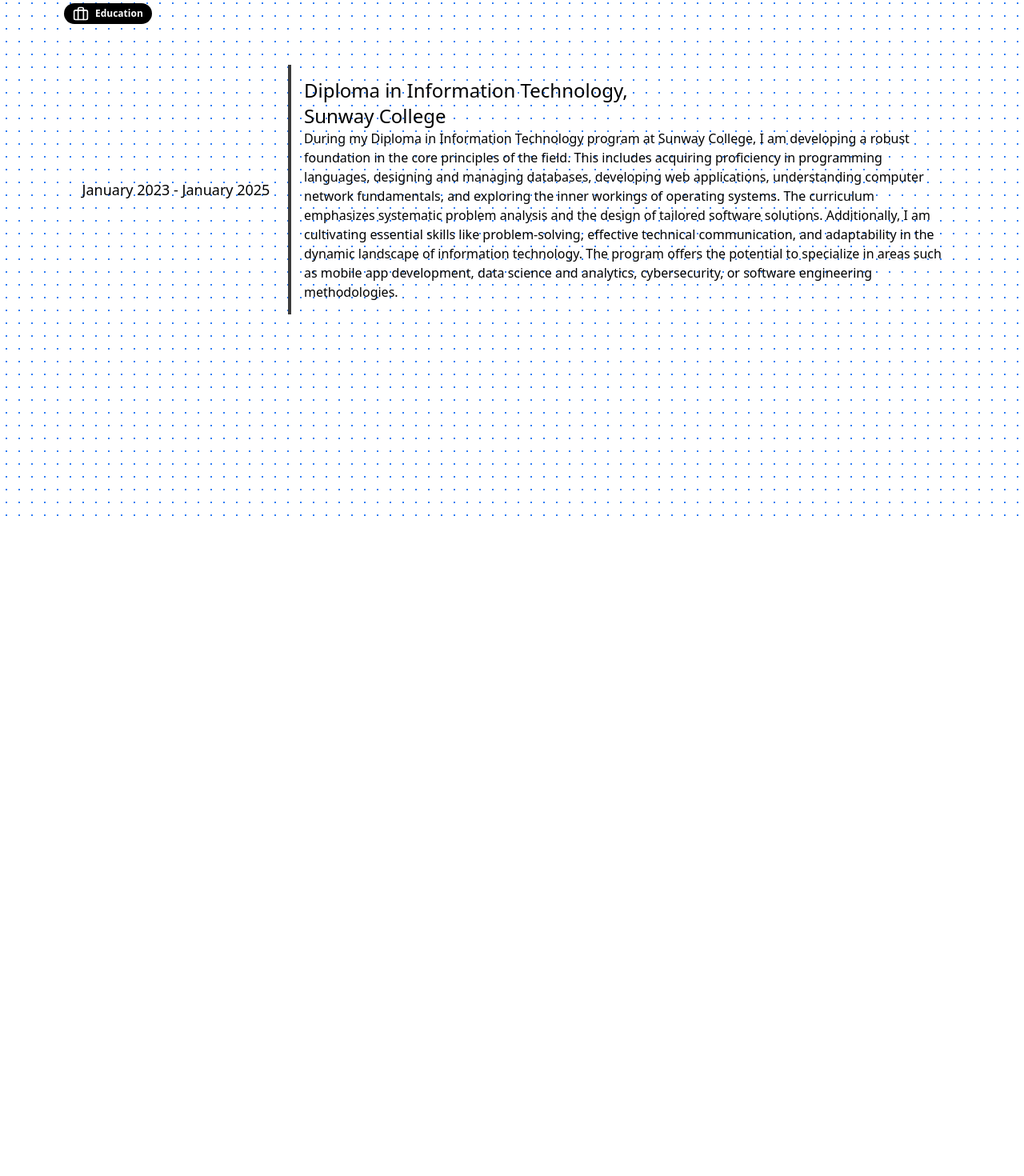
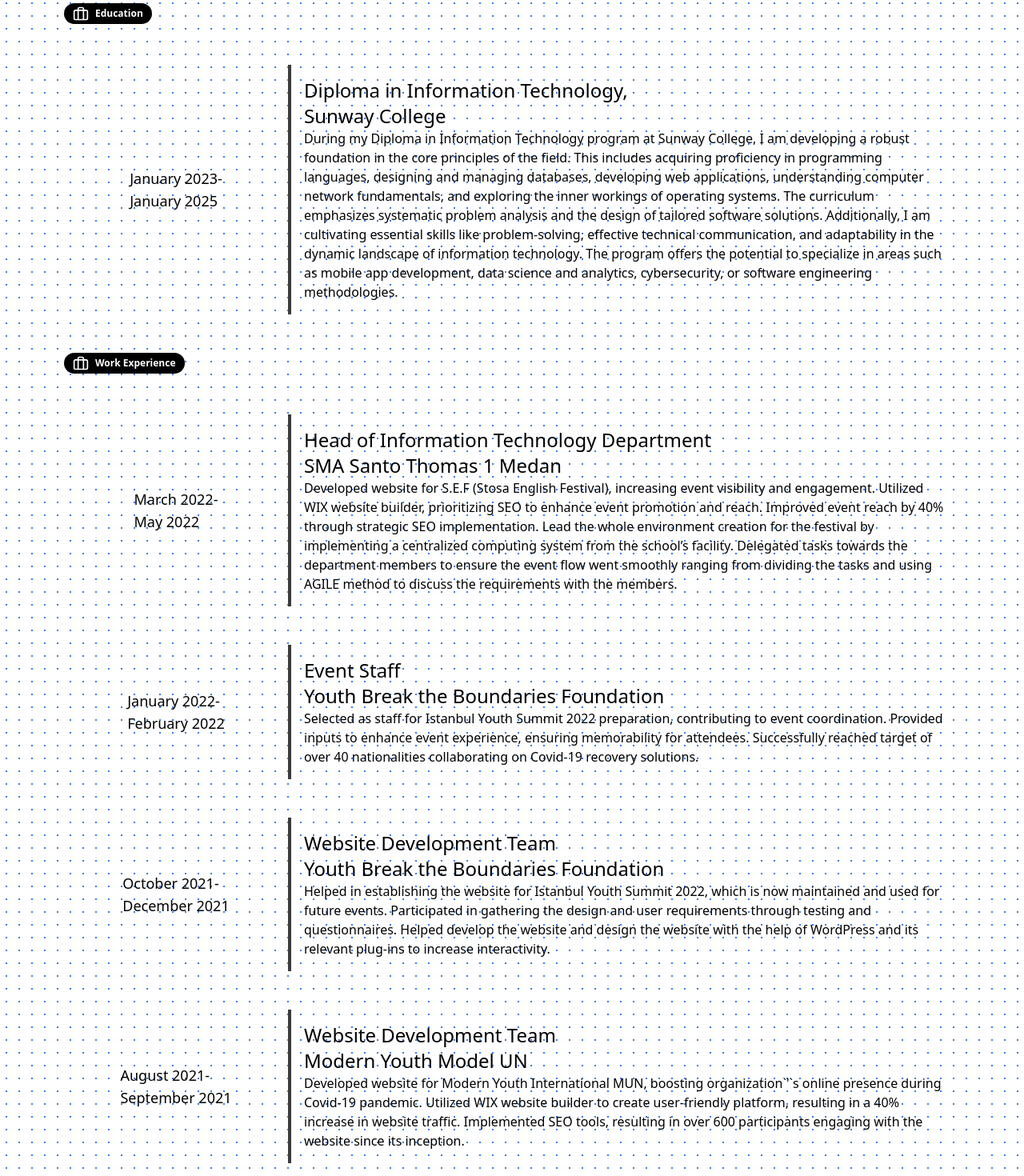
Before and after one commit to nathangtg/personal-website, a React (Vite) app: page /education in a window 1280 px wide. Shown: the part 148-1618 px from the top of the page at 80% size. Before the commit the page ends 800 px from the top, so only its background shows below. Built offline with nearby package versions, Linux system fonts and the light colour scheme.

Commit message:
Added and fixed work experiences

```diff
--- a/src/components/Education.jsx
+++ b/src/components/Education.jsx
@@ -34,7 +34,8 @@ export default function Education() {
       <div className="w-full h-fit flex mt-12">
         <div className="w-1/4 font-rubik flex items-center justify-evenly text-lg max-sm:text-base ">
           {" "}
-          January 2023 - January 2025
+          January 2023-
+          <br /> January 2025
         </div>
         <motion.div // Apply motion animation to this div
           initial={{ opacity: 0, x: 50 }} // Initial animation state
@@ -62,6 +63,164 @@ export default function Education() {
           </p>
         </motion.div>
       </div>
+
+      {/* <div className="w-full h-fit flex mt-12">
+        <div className="w-1/4 font-rubik flex items-center justify-evenly text-lg max-sm:text-base ">
+          {" Experience Date"}
+        </div>
+        <motion.div // Apply motion animation to this div
+          initial={{ opacity: 0, x: 50 }} // Initial animation state
+          animate={{ opacity: 1, x: 0 }} // Animation when component enters the viewport
+          transition={{ duration: 0.5, delay: 0.2 }} // Animation duration and delay
+          className="relative w-3/4 border-l-4 border-l-[#3c3c3c] p-4 gap-3 education_point "
+        >
+          <div className="text-2xl font-rubik max-sm:text-xl">
+            {"Role title"} <br /> {"Company Name"}
+          </div>
+          <p className=" font-poppins text-base w-full text-primary  max-sm:text-xs">
+            {"Role description"}
+          </p>
+        </motion.div>
+      </div> */}
+
+      <div
+        className="inline-flex items-center rounded-full border px-2.5 py-0.5 text-xs font-semibold  mt-12
+        transition-colors focus:outline-none focus:ring-2 focus:ring-ring focus:ring-offset-2 border-transparent
+         bg-black text-white hover:bg-primary/80 gap-2"
+      >
+        <svg
+          xmlns="http://www.w3.org/2000/svg"
+          width="24"
+          height="24"
+          viewBox="0 0 24 24"
+          fill="none"
+          stroke="white"
+          strokeWidth="2"
+          strokeLinecap="round"
+          strokeLinejoin="round"
+          className="h-5 w-5"
+        >
+          <rect width="20" height="14" x="2" y="7" rx="2" ry="2"></rect>
+          <path d="M16 21V5a2 2 0 0 0-2-2h-4a2 2 0 0 0-2 2v16"></path>
+        </svg>
+        Work Experience
+      </div>
+
+      <>
+        {/* Head of Information Technology Department */}
+        <div className="w-full h-fit flex mt-12">
+          <div className="w-1/4 font-rubik flex items-center justify-evenly text-lg max-sm:text-base ">
+            March 2022- <br />
+            May 2022
+          </div>
+          <motion.div
+            initial={{ opacity: 0, x: 50 }}
+            animate={{ opacity: 1, x: 0 }}
+            transition={{ duration: 0.5, delay: 0.2 }}
+            className="relative w-3/4 border-l-4 border-l-[#3c3c3c] p-4 gap-3 education_point "
+          >
+            <div className="text-2xl font-rubik max-sm:text-xl">
+              Head of Information Technology Department
+              <br />
+              SMA Santo Thomas 1 Medan
+            </div>
+            <p className="font-poppins text-base w-full text-primary max-sm:text-xs">
+              Developed website for S.E.F (Stosa English Festival), increasing
+              event visibility and engagement. Utilized WIX website builder,
+              prioritizing SEO to enhance event promotion and reach. Improved
+              event reach by 40% through strategic SEO implementation. Lead the
+              whole environment creation for the festival by implementing a
+              centralized computing system from the school’s facility. Delegated
+              tasks towards the department members to ensure the event flow went
+              smoothly ranging from dividing the tasks and using AGILE method to
+              discuss the requirements with the members.
+            </p>
+          </motion.div>
+        </div>
+
+        {/* Event Staff at Youth Break the Boundaries Foundation */}
+        <div className="w-full h-fit flex mt-12">
+          <div className="w-1/4 font-rubik flex items-center justify-evenly text-lg max-sm:text-base ">
+            January 2022- <br />
+            February 2022
+          </div>
+          <motion.div
+            initial={{ opacity: 0, x: 50 }}
+            animate={{ opacity: 1, x: 0 }}
+            transition={{ duration: 0.5, delay: 0.2 }}
+            className="relative w-3/4 border-l-4 border-l-[#3c3c3c] p-4 gap-3 education_point "
+          >
+            <div className="text-2xl font-rubik max-sm:text-xl">
+              Event Staff
+              <br />
+              Youth Break the Boundaries Foundation
+            </div>
+            <p className="font-poppins text-base w-full text-primary max-sm:text-xs">
+              Selected as staff for Istanbul Youth Summit 2022 preparation,
+              contributing to event coordination. Provided inputs to enhance
+              event experience, ensuring memorability for attendees.
+              Successfully reached target of over 40 nationalities collaborating
+              on Covid-19 recovery solutions.
+            </p>
+          </motion.div>
+        </div>
+
+        {/* Website Development Team at Youth Break the Boundaries Foundation */}
+        <div className="w-full h-fit flex mt-12">
+          <div className="w-1/4 font-rubik flex items-center justify-evenly text-lg max-sm:text-base ">
+            October 2021-
+            <br /> December 2021
+          </div>
+          <motion.div
+            initial={{ opacity: 0, x: 50 }}
+            animate={{ opacity: 1, x: 0 }}
+            transition={{ duration: 0.5, delay: 0.2 }}
+            className="relative w-3/4 border-l-4 border-l-[#3c3c3c] p-4 gap-3 education_point "
+          >
+            <div className="text-2xl font-rubik max-sm:text-xl">
+              Website Development Team
+              <br />
+              Youth Break the Boundaries Foundation
+            </div>
+            <p className="font-poppins text-base w-full text-primary max-sm:text-xs">
+              Helped in establishing the website for Istanbul Youth Summit 2022,
+              which is now maintained and used for future events. Participated
+              in gathering the design and user requirements through testing and
+              questionnaires. Helped develop the website and design the website
+              with the help of WordPress and its relevant plug-ins to increase
+              interactivity.
+            </p>
+          </motion.div>
+        </div>
+
+        {/* Website Development Team at Modern Youth Model UN */}
+        <div className="w-full h-fit flex mt-12">
+          <div className="w-1/4 font-rubik flex items-center justify-evenly text-lg max-sm:text-base ">
+            August 2021- <br />
+            September 2021
+          </div>
+          <motion.div
+            initial={{ opacity: 0, x: 50 }}
+            animate={{ opacity: 1, x: 0 }}
+            transition={{ duration: 0.5, delay: 0.2 }}
+            className="relative w-3/4 border-l-4 border-l-[#3c3c3c] p-4 gap-3 education_point "
+          >
+            <div className="text-2xl font-rubik max-sm:text-xl">
+              Website Development Team
+              <br />
+              Modern Youth Model UN
+            </div>
+            <p className="font-poppins text-base w-full text-primary max-sm:text-xs">
+              Developed website for Modern Youth International MUN, boosting
+              organization`&apos;`s online presence during Covid-19 pandemic.
+              Utilized WIX website builder to create user-friendly platform,
+              resulting in a 40% increase in website traffic. Implemented SEO
+              tools, resulting in over 600 participants engaging with the
+              website since its inception.
+            </p>
+          </motion.div>
+        </div>
+      </>
     </motion.div>
   );
 }
```
